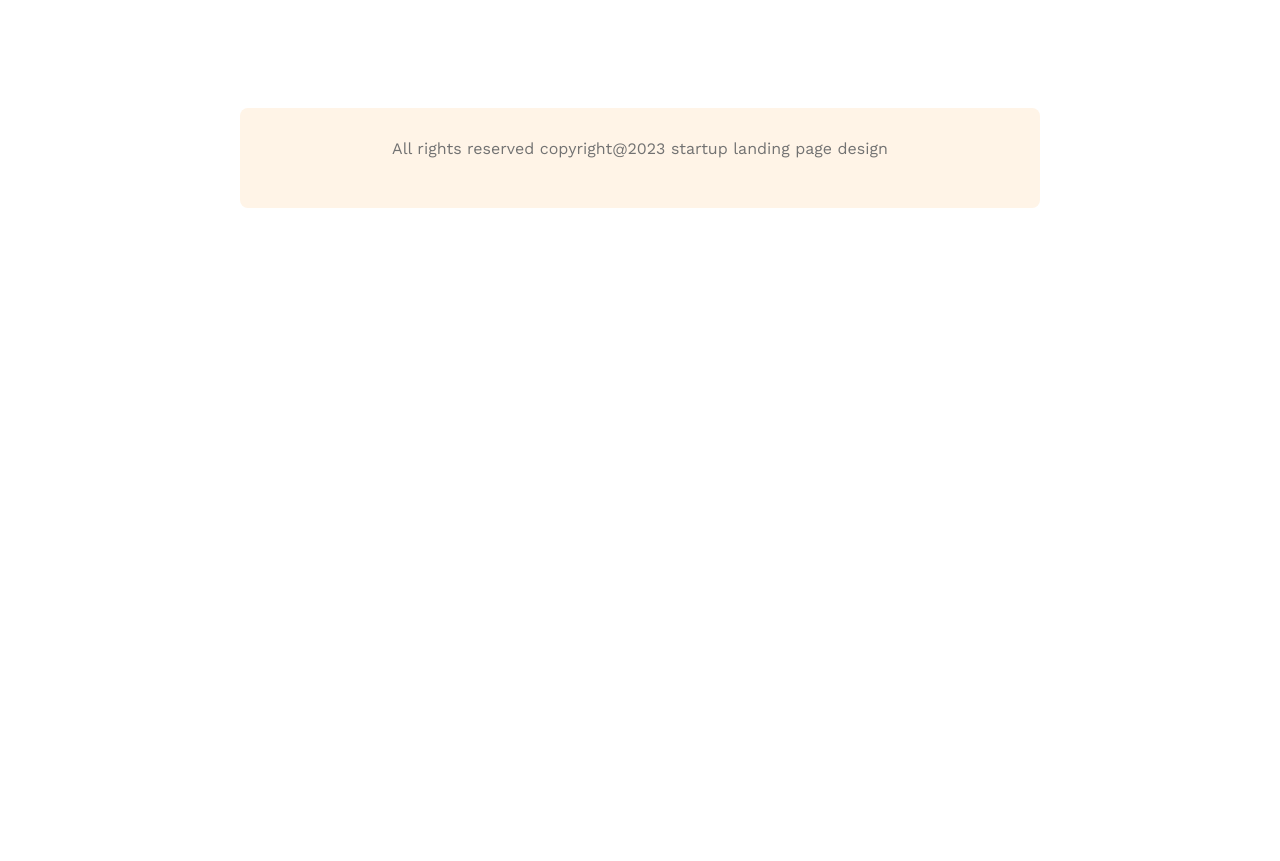
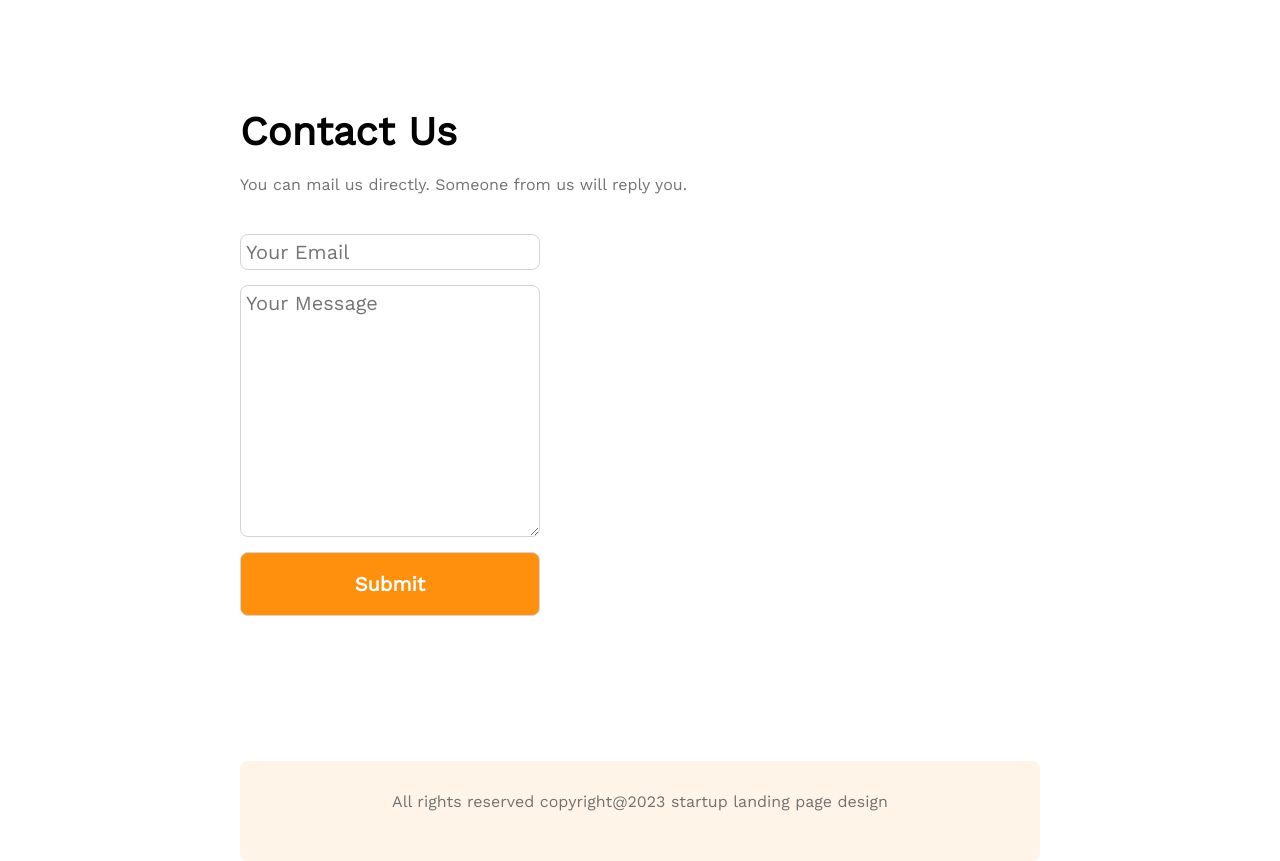
Before and after one commit to FurqanEmam/g3_architects, a plain HTML site: page index.html in a window 1280 px wide. Shown: the part 4384-5245 px from the top of the page. Before the commit the page ends 4592 px from the top, so only its background shows below. Drawn offline with nearby package versions, Linux system fonts and the light colour scheme.

Commit message:
adding another sections

```diff
--- a/index.html
+++ b/index.html
@@ -132,6 +132,16 @@
             </div>
         </section>
 
+        <section class="contact-us">
+            <form action="" class="contact">
+                <h3 class="contact-us-title">Contact Us</h3>
+                <p class="feature-details">You can mail us directly. Someone from us will reply you.</p>
+                <input type="email" name="" id="" placeholder="Your Email">
+                <textarea name="" id="" cols="30" rows="10" placeholder="Your Message"></textarea>
+                <input class="primary-button" type="submit" value="Submit">
+            </form>
+        </section>
+
     </main>
      <!-- content section/main end -->
 
--- a/styles/style.css
+++ b/styles/style.css
@@ -256,6 +256,30 @@
     margin-top: 20px;
     filter: grayscale(100%);
 }
+/* contact section styles */
+.contact-us{
+    margin: 130px 240px;
+
+}
+.contact{
+    display: flex;
+    flex-direction: column;
+}
+.contact input, textarea{
+    width: 300px;
+    margin-bottom: 15px;
+    border-radius: 8px;
+    border: 1px solid rgb(212, 211, 211);
+    font-size: 20px;
+    padding: 5px 5px;
+}
+.contact h3{
+    font-size: 40px;
+    margin-bottom: 20px;
+}
+.contact p{
+    margin-bottom: 40px;
+}
 
 /* footer styles  */
 .footer-section{
@@ -405,4 +429,14 @@
         text-align: center;
     }
 
+    .contact-us{
+        margin: 0;
+    }
+    .contact h3{
+        margin-top: 25px;
+    }
+    .contact p{
+        width: 200px;
+    }
+
 }
```
